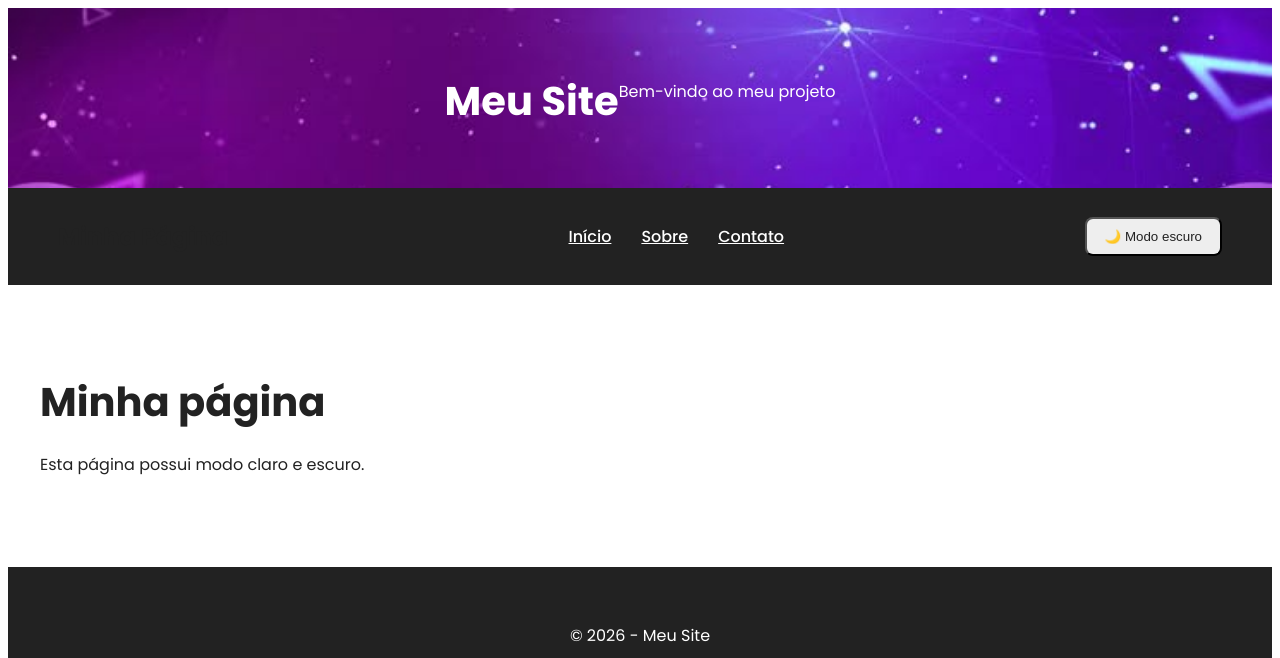
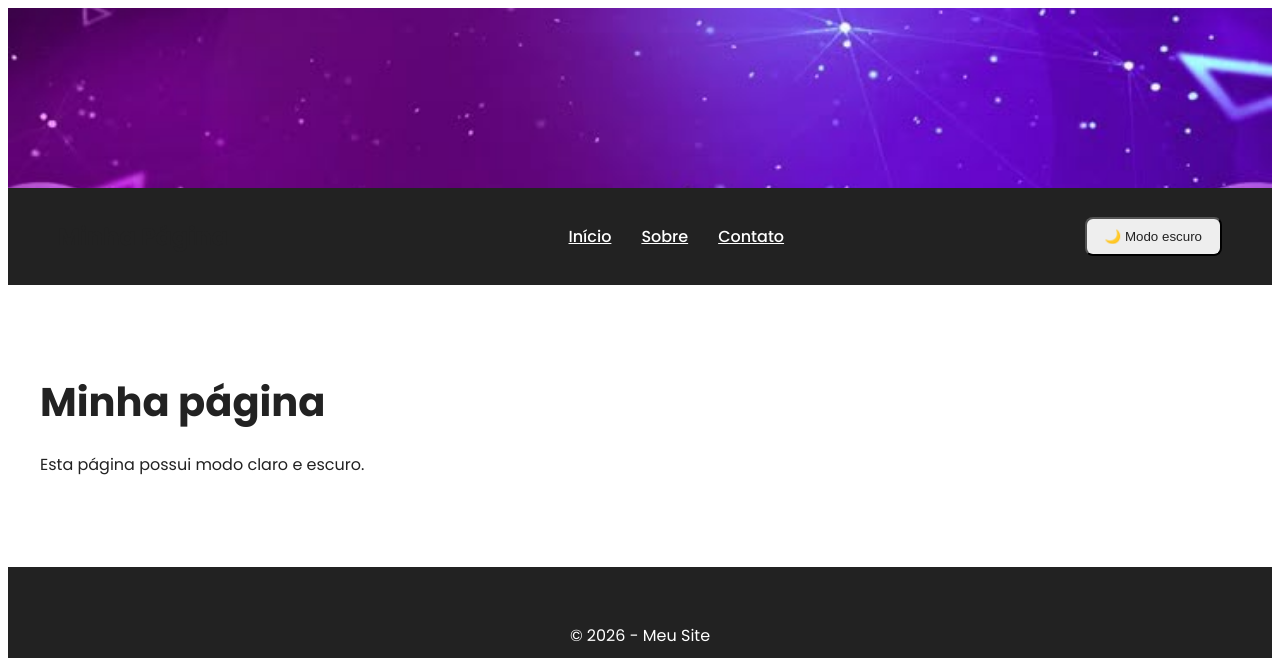
Before and after one commit to ttacchy/progfrontend.github.io, a plain HTML site: page index.html in a window 1280 px wide. Shown: the top 658 px of the page. Drawn offline with Linux system fonts and the light colour scheme; files whose address does not match are found by name.

Commit message:
Remove header content from index.html
Removed header logo and welcome text from index.html

```diff
--- a/index.html
+++ b/index.html
@@ -25,11 +25,8 @@
     <!--HEADER-->
     <header class="hero">
 
-        <!--Logo/nome do site-->
-        <h1 class="hero-texto">
-            Meu Site
-        </h1>
-        <p class="hero-texto"> Bem-vindo ao meu projeto</p>
+
+
     </header>
 
     <!-- NAVBAR -->
```
